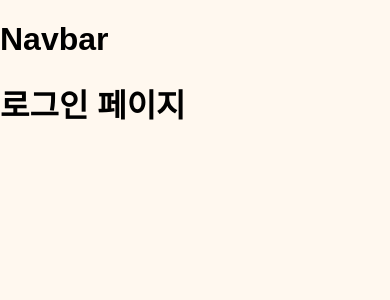
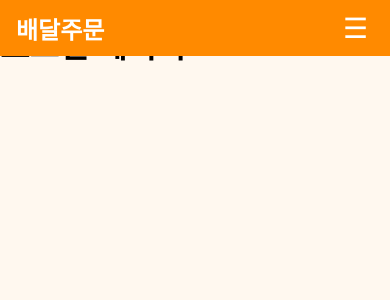
Before and after one commit to kangs-code/likelion-week7, a React (Vite) app: page /login in a window 390 px wide. Shown: the top 300 px of the page. Built offline with nearby package versions, Linux system fonts and the light colour scheme.

Commit message:
[Feat] 반응형 Navbar 구현

```diff
--- a/src/components/Navbar.css
+++ b/src/components/Navbar.css
@@ -0,0 +1,73 @@
+.navbar {
+  width: 100%;
+  height: 64px;
+
+  background-color: #ff8a00;
+
+  display: flex;
+  justify-content: space-between;
+  align-items: center;
+
+  padding: 0 24px;
+
+  position: fixed;
+  top: 0;
+  left: 0;
+}
+
+.navbar-logo {
+  color: white;
+  font-size: 24px;
+  font-weight: bold;
+}
+
+.navbar-links {
+  display: flex;
+  gap: 24px;
+}
+
+.navbar-links a {
+  color: white;
+  font-size: 16px;
+}
+
+.navbar-menu-button {
+  display: none;
+
+  background: none;
+  border: none;
+
+  color: white;
+  font-size: 28px;
+}
+
+@media (max-width: 402px) {
+  .navbar {
+    height: 56px;
+    padding: 0 16px;
+  }
+
+  .navbar-menu-button {
+    display: block;
+  }
+
+  .navbar-links {
+    display: none;
+
+    position: absolute;
+    top: 56px;
+    left: 0;
+
+    width: 100%;
+
+    background-color: #ff8a00;
+
+    flex-direction: column;
+
+    padding: 20px;
+  }
+
+  .navbar-links.active {
+    display: flex;
+  }
+}
--- a/src/components/Navbar.jsx
+++ b/src/components/Navbar.jsx
@@ -1,7 +1,28 @@
+import { useState } from "react";
+import { Link } from "react-router-dom";
+
+import "./Navbar.css";
+
 function Navbar() {
+  const [isOpen, setIsOpen] = useState(false);
+
   return (
-    <header>
-      <h1>Navbar</h1>
+    <header className="navbar">
+      <Link to="/main" className="navbar-logo">
+        배달주문
+      </Link>
+
+      <button className="navbar-menu-button" onClick={() => setIsOpen(!isOpen)}>
+        ☰
+      </button>
+
+      <nav className={isOpen ? "navbar-links active" : "navbar-links"}>
+        <Link to="/login">로그인</Link>
+
+        <Link to="/signup">회원가입</Link>
+
+        <Link to="/main">메인</Link>
+      </nav>
     </header>
   );
 }
```
